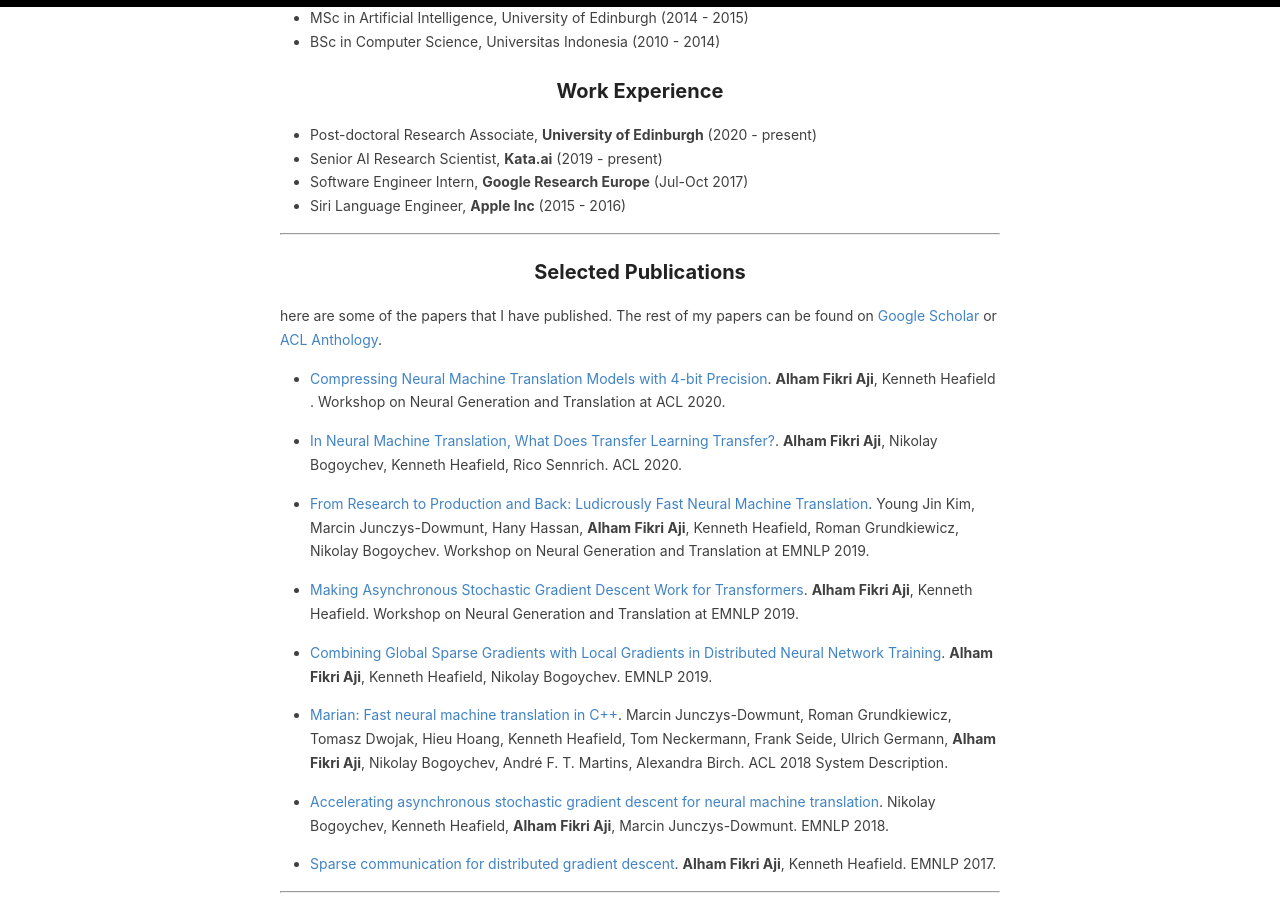
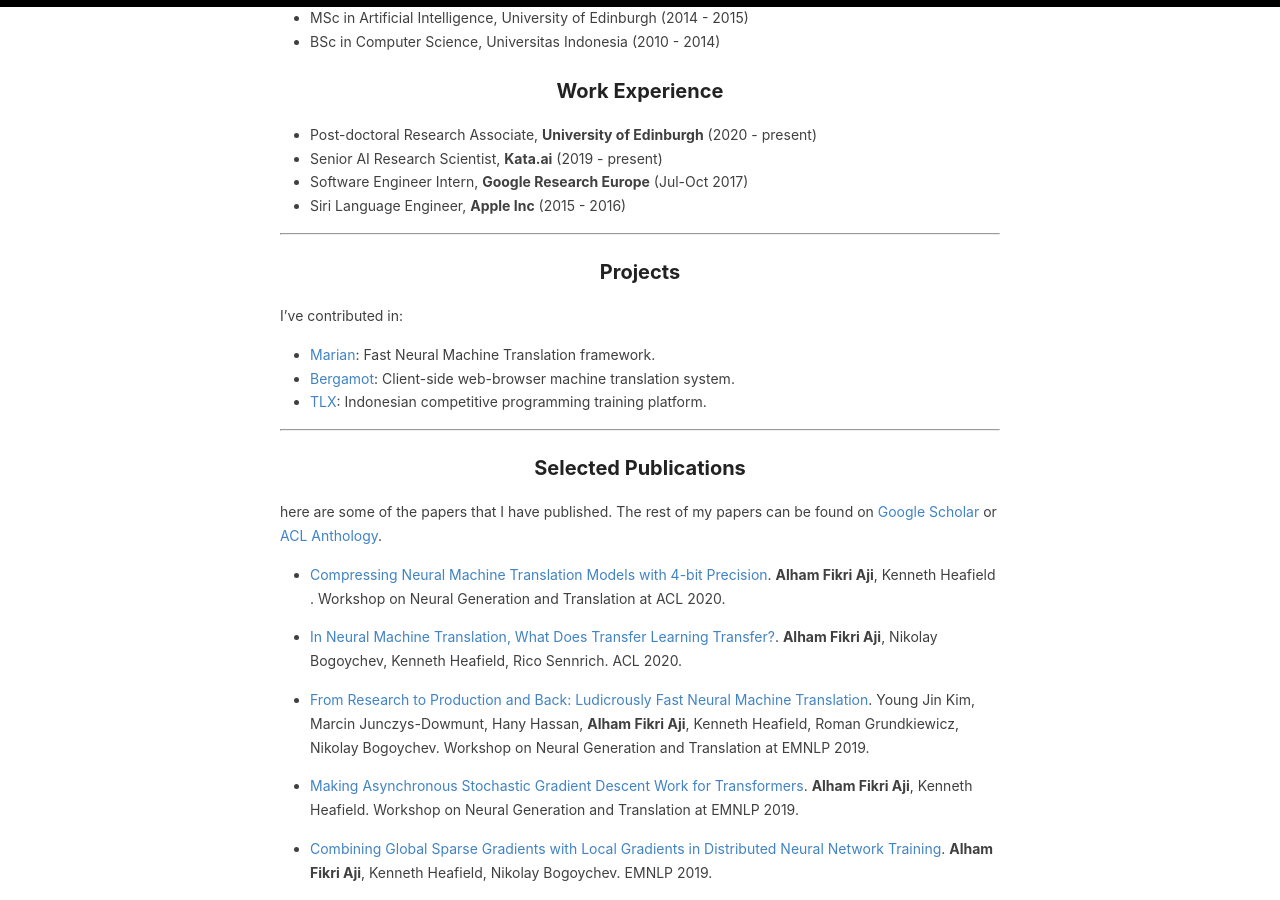
Before and after one commit to afaji/afaji.github.io, a Jekyll site: the page built from index.md, in a window 1280 px wide and 900 px high, scrolled down 503 px. Built offline with Jekyll 4.4.1, drawn with Linux system fonts in a browser that asks for light colours.

Commit message:
Update index.md

```diff
--- a/index.md
+++ b/index.md
@@ -21,6 +21,15 @@
 - Senior AI Research Scientist, __Kata.ai__ (2019 - present)
 - Software Engineer Intern, __Google Research Europe__ (Jul-Oct 2017)
 - Siri Language Engineer, __Apple Inc__ (2015 - 2016)
+
+---
+### Projects
+
+I've contributed in:
+
+- [Marian](https://marian-nmt.github.io/): Fast Neural Machine Translation framework.
+- [Bergamot](https://browser.mt/): Client-side web-browser machine translation system.
+- [TLX](https://github.com/ia-toki/training-gate-id): Indonesian competitive programming training platform.
 
 ---
 
```
